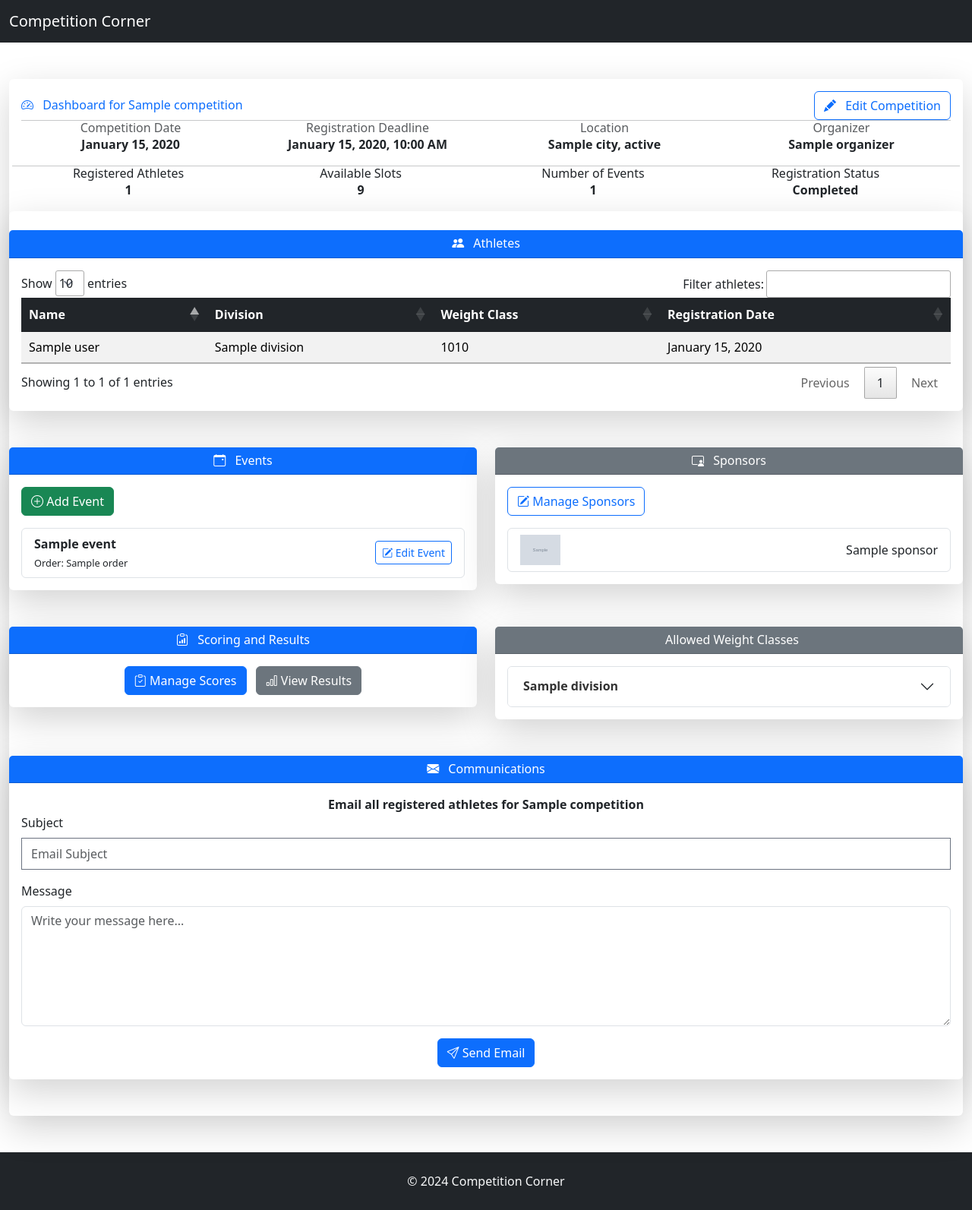
After one commit to blakebinford/corner, a Django app: template templates/competitions/manage_competition.html in a window 1280 px wide. The commit adds this page. Shown: the whole page at 76% size. Run offline with Django 5.2, Linux system fonts and the light colour scheme; the template is opened without the code that fills it: most values are stand-ins (such as "Sample title", 1, 10 or a date in 2020); grey boxes marked "Sample" are stand-in pictures; parts of the project's set-up code (start-up, migrations or seed data) failed here and were passed over; some libraries are stand-ins or nearby versions.

Commit message:
created comp management

```diff
--- /dev/null
+++ b/competitions/templatetags/subtract_filter.py
@@ -0,0 +1,7 @@
+from django import template
+
+register = template.Library()
+
+@register.filter
+def subtract(value, arg):
+    return value - arg
--- a/templates/base.html
+++ b/templates/base.html
@@ -180,6 +180,11 @@ footer {
             <li class="nav-item">
               <a class="nav-link" href="{% url 'accounts:profile_update' %}">Profile</a>
             </li>
+              {% if user.role == "organizer" %}
+              <li class="nav-item">
+              <a class="nav-link" href="{% url 'competitions:organizer_competitions' %}">My Competitions</a>
+            </li>
+                  {% endif %}
             <li class="nav-item">
               <form action="{% url 'accounts:logout' %}" method="post" id="logout-form" style="display: none;">
                 {% csrf_token %}
--- /dev/null
+++ b/templates/competitions/manage_competition.html
@@ -0,0 +1,285 @@
+{% extends 'base.html' %}
+{% load subtract_filter %}
+{% block extra_styles %}
+<style>
+.accordion-button {
+    font-weight: bold;
+    color: #333;
+}
+.accordion-button:focus {
+    box-shadow: none;
+}
+.badge {
+    font-size: 0.9rem;
+    padding: 0.5rem 0.75rem;
+}
+</style>
+{% endblock %}
+{% block content %}
+    <!-- Include jQuery (Required for DataTables) -->
+<script src="https://code.jquery.com/jquery-3.6.0.min.js"></script>
+
+<!-- DataTables CSS -->
+<link rel="stylesheet" href="https://cdn.datatables.net/1.13.5/css/jquery.dataTables.min.css">
+
+<!-- DataTables JS -->
+<script src="https://cdn.datatables.net/1.13.5/js/jquery.dataTables.min.js"></script>
+
+<div class="container my-5">
+    <!-- Dashboard Header -->
+    <div class="card shadow-lg border-0 mb-4">
+        <div class="card-body">
+            <div class="d-flex justify-content-between align-items-center">
+                <h2 class="text-primary mb-0">
+                    <i class="bi bi-speedometer2 me-2"></i> Dashboard for {{ competition.name }}
+                </h2>
+                <a href="{% url 'competitions:competition_update' competition.pk %}" class="btn btn-outline-primary">
+                    <i class="bi bi-pencil-fill me-2"></i> Edit Competition
+                </a>
+            </div>
+          <hr>
+            <div class="row text-center">
+                <div class="col-md-3 mb-3">
+                    <h5 class="text-muted">Competition Date</h5>
+                    <p class="fw-bold">{{ competition.comp_date|date:"F j, Y" }}</p>
+                </div>
+                <div class="col-md-3 mb-3">
+                    <h5 class="text-muted">Registration Deadline</h5>
+                    <p class="fw-bold">{{ competition.registration_deadline|date:"F j, Y, g:i A" }}</p>
+                </div>
+                <div class="col-md-3 mb-3">
+                    <h5 class="text-muted">Location</h5>
+                    <p class="fw-bold">{{ competition.city }}, {{ competition.state|default:"TBD" }}</p>
+                </div>
+                <div class="col-md-3 mb-3">
+                    <h5 class="text-muted">Organizer</h5>
+                    <p class="fw-bold">{{ competition.organizer.get_full_name }}</p>
+                </div>
+            <hr>
+            <div class="row text-center">
+                <div class="col-md-3">
+                    <h5>Registered Athletes</h5>
+                    <p class="fw-bold">{{ athletes.count }}</p>
+                </div>
+                <div class="col-md-3">
+                    <h5>Available Slots</h5>
+                    <p class="fw-bold">
+                        {% if competition.capacity %}
+                          {{ competition.capacity|subtract:athletes.count }}
+                        {% else %}
+                            Unlimited
+                        {% endif %}
+                    </p>
+                </div>
+                <div class="col-md-3">
+                    <h5>Number of Events</h5>
+                    <p class="fw-bold">{{ events.count }}</p>
+                </div>
+                <div class="col-md-3">
+                    <h5>Registration Status</h5>
+                    <p class="fw-bold">{{ competition.status|capfirst }}</p>
+                </div>
+            </div>
+        </div>
+    </div>
+
+    <!-- Athletes Section -->
+    <div class="card shadow-lg border-0 mb-5" style="padding-top: 25px;">
+        <div class="card-header bg-primary text-white text-center">
+            <h4 class="mb-0"><i class="bi bi-people-fill me-2"></i> Athletes</h4>
+        </div>
+        <div class="card-body">
+            {% if athletes %}
+                <table id="athletesTable" class="table table-striped table-hover">
+                    <thead class="table-dark">
+                        <tr>
+                            <th>Name</th>
+                            <th>Division</th>
+                            <th>Weight Class</th>
+                            <th>Registration Date</th>
+                        </tr>
+                    </thead>
+                    <tbody>
+                        {% for athlete in athletes %}
+                            <tr>
+                                <td>{{ athlete.athlete.user.get_full_name }}</td>
+                                <td>{{ athlete.division.name|capfirst }}</td>
+                                <td>{% if athlete.weight_class.weight_d == "u" %}
+                                            {{ athlete.weight_class.weight_d }}{{ athlete.weight_class.name|floatformat:"-1" }}
+                                        {% else %}
+                                            {{ athlete.weight_class.name|floatformat:"-1" }}{{ athlete.weight_class.weight_d }}
+                                    {% endif %}
+                                </td>
+                                <td>{{ athlete.registration_date|date:"F j, Y" }}</td>
+                            </tr>
+                        {% endfor %}
+                    </tbody>
+                </table>
+            {% else %}
+                <p class="text-muted">No athletes registered for this competition.</p>
+            {% endif %}
+        </div>
+    </div>
+
+    <!-- Events and Sponsors Row -->
+    <div class="row">
+        <!-- Events Section -->
+        <div class="col-md-6">
+            <div class="card shadow-lg border-0 mb-5">
+                <div class="card-header bg-primary text-white text-center">
+                    <h4 class="mb-0"><i class="bi bi-calendar-event me-2"></i> Events</h4>
+                </div>
+                <div class="card-body">
+                    <a href="{% url 'competitions:event_create' competition.pk %}" class="btn btn-success mb-3">
+                        <i class="bi bi-plus-circle"></i> Add Event
+                    </a>
+                    {% if events %}
+                        <ul class="list-group">
+                            {% for event_order in events %}
+                                <li class="list-group-item d-flex justify-content-between align-items-center">
+                                    <span>
+                                        <strong>{{ event_order.event.name }}</strong> <br>
+                                        <small>Order: {{ event_order.order }}</small>
+                                    </span>
+                                    <a href="{% url 'competitions:event_update' event_order.event.pk %}" class="btn btn-outline-primary btn-sm">
+                                        <i class="bi bi-pencil-square"></i> Edit Event
+                                    </a>
+                                </li>
+                            {% endfor %}
+                        </ul>
+                    {% else %}
+                        <p class="text-muted">No events scheduled for this competition.</p>
+                    {% endif %}
+                </div>
+            </div>
+        </div>
+
+        <!-- Sponsor Logos Section -->
+        <div class="col-md-6">
+            <div class="card shadow-lg border-0 mb-5">
+                <div class="card-header bg-secondary text-white text-center">
+                    <h4 class="mb-0"><i class="bi bi-person-video3 me-2"></i> Sponsors</h4>
+                </div>
+                <div class="card-body">
+                    <a href="{% url 'competitions:edit_sponsor_logos' competition.pk %}" class="btn btn-outline-primary mb-3">
+                        <i class="bi bi-pencil-square"></i> Manage Sponsors
+                    </a>
+                    {% if competition.sponsor_logos.all %}
+                        <ul class="list-group">
+                            {% for sponsor in competition.sponsor_logos.all %}
+                                <li class="list-group-item d-flex justify-content-between align-items-center">
+                                    <img src="{{ sponsor.logo.url }}" alt="{{ sponsor.name }}" style="max-height: 40px;" class="me-2">
+                                    <span>{{ sponsor.name }}</span>
+                                </li>
+                            {% endfor %}
+                        </ul>
+                    {% else %}
+                        <p class="text-muted">No sponsors added for this competition.</p>
+                    {% endif %}
+                </div>
+            </div>
+        </div>
+    </div>
+<div class="row">
+        <!-- Events Section -->
+        <div class="col-md-6">
+    <!-- Scoring and Results Section -->
+    <div class="card shadow-lg border-0 mb-5">
+        <div class="card-header bg-primary text-white text-center">
+            <h4 class="mb-0"><i class="bi bi-clipboard-data me-2"></i> Scoring and Results</h4>
+        </div>
+        <div class="card-body text-center">
+            <a href="{% url 'competitions:competition_score' competition.pk %}" class="btn btn-primary me-2">
+                <i class="bi bi-clipboard-check"></i> Manage Scores
+            </a>
+            <a href="{% url 'competitions:competition_scorecard' competition.pk %}" class="btn btn-secondary">
+                <i class="bi bi-bar-chart"></i> View Results
+            </a>
+        </div>
+    </div>
+        </div>
+
+            <!-- weight class info -->
+
+<div class="col-md-6">
+    <div class="card shadow-lg border-0 mb-5">
+        <div class="card-header bg-secondary text-white text-center">
+            <h4 class="mb-0"><i class="bi bi-barbell me-2"></i> Allowed Weight Classes</h4>
+        </div>
+        <div class="card-body">
+            {% if competition.allowed_divisions.all and competition.allowed_weight_classes.all %}
+                <div class="accordion" id="weightClassesAccordion">
+                    {% for division in competition.allowed_divisions.all %}
+                        <div class="accordion-item">
+                            <h2 class="accordion-header" id="heading-{{ division.id }}">
+                                <button class="accordion-button collapsed" type="button" data-bs-toggle="collapse" data-bs-target="#collapse-{{ division.id }}" aria-expanded="false" aria-controls="collapse-{{ division.id }}">
+                                    {{ division.name|capfirst }}
+                                </button>
+                            </h2>
+                            <div id="collapse-{{ division.id }}" class="accordion-collapse collapse" aria-labelledby="heading-{{ division.id }}" data-bs-parent="#weightClassesAccordion">
+                                <div class="accordion-body">
+                                    {% for weight_class in competition.allowed_weight_classes.all %}
+                                        <span class="badge bg-primary me-1 mb-2">
+                                        {% if weight_class.weight_d == "u" %}
+                                                                    {{ weight_class.weight_d }}{{ weight_class.name|floatformat:"-1" }}
+                                                                {% else %}
+                                                                    {{ weight_class.name|floatformat:"-1" }}{{ weight_class.weight_d }}
+                                                                {% endif %}
+                                            - {{ weight_class.gender }}
+                                        </span>
+                                    {% endfor %}
+                                </div>
+                            </div>
+                        </div>
+                    {% endfor %}
+                </div>
+            {% else %}
+                <p class="text-muted">No allowed weight classes or divisions specified for this competition.</p>
+            {% endif %}
+        </div>
+    </div>
+</div>
+</div>
+
+
+<!-- Communications Sections -->
+<div class="card shadow-lg border-0 mb-5">
+    <div class="card-header bg-primary text-white text-center">
+        <h4 class="mb-0"><i class="bi bi-envelope-fill me-2"></i> Communications</h4>
+    </div>
+    <div class="card-body">
+        <p class="text-center"><b>Email all registered athletes for {{ competition.name }}</b></p>
+        <form method="post" action="{% url 'competitions:send_email' competition.pk %}">
+            {% csrf_token %}
+            <div class="mb-3">
+                <label for="emailSubject" class="form-label">Subject</label>
+                <input type="text" id="emailSubject" name="subject" class="form-control" placeholder="Email Subject" required>
+            </div>
+            <div class="mb-3">
+                <label for="emailMessage" class="form-label">Message</label>
+                <textarea id="emailMessage" name="message" class="form-control" rows="6" placeholder="Write your message here..." required></textarea>
+            </div>
+            <div class="text-center">
+                <button type="submit" class="btn btn-primary">
+                    <i class="bi bi-send"></i> Send Email
+                </button>
+            </div>
+        </form>
+    </div>
+</div>
+
+<!-- Initialize DataTables -->
+<script>
+    $(document).ready(function () {
+        $('#athletesTable').DataTable({
+            paging: true,
+            searching: true,
+            ordering: true,
+            info: true,
+            language: {
+                search: "Filter athletes:"
+            }
+        });
+    });
+</script>
+{% endblock %}
```
Also changed, not shown: competitions/urls.py (+5 -2 lines), competitions/views.py (+90 -0 lines), templates/competitions/athlete_list.html (added, +23 -0 lines), templates/competitions/organizer_competitions.html (added, +62 -0 lines), templates/competitions/sponsor_edit.html (line endings or trailing spaces).
